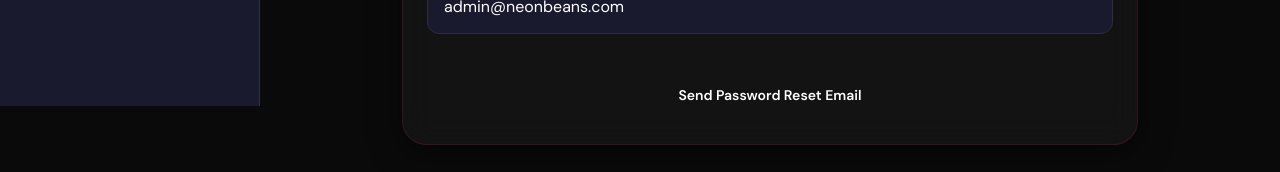
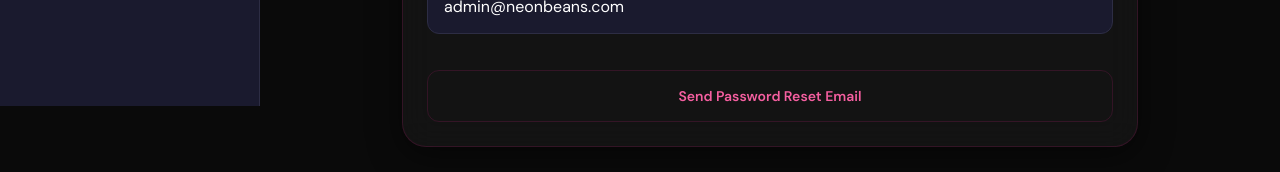
Before and after one commit to Orionkaze/app, a Next.js app: page /business/settings in a window 1280 px wide. Shown: the part 694-866 px from the top of the page. Built offline with nearby package versions, Linux system fonts and the light colour scheme.

Commit message:
feat: add business settings page with profile and account management forms

```diff
--- a/src/app/business/settings/page.tsx
+++ b/src/app/business/settings/page.tsx
@@ -102,7 +102,7 @@ export default function BusinessSettingsPage() {
             />
 
             <div>
-              <Button variant="secondary" type="button" style={{ fontSize: "14px" }}>
+              <Button variant="ghost" type="button" style={{ fontSize: "14px" }}>
                 Send Password Reset Email
               </Button>
             </div>
```
